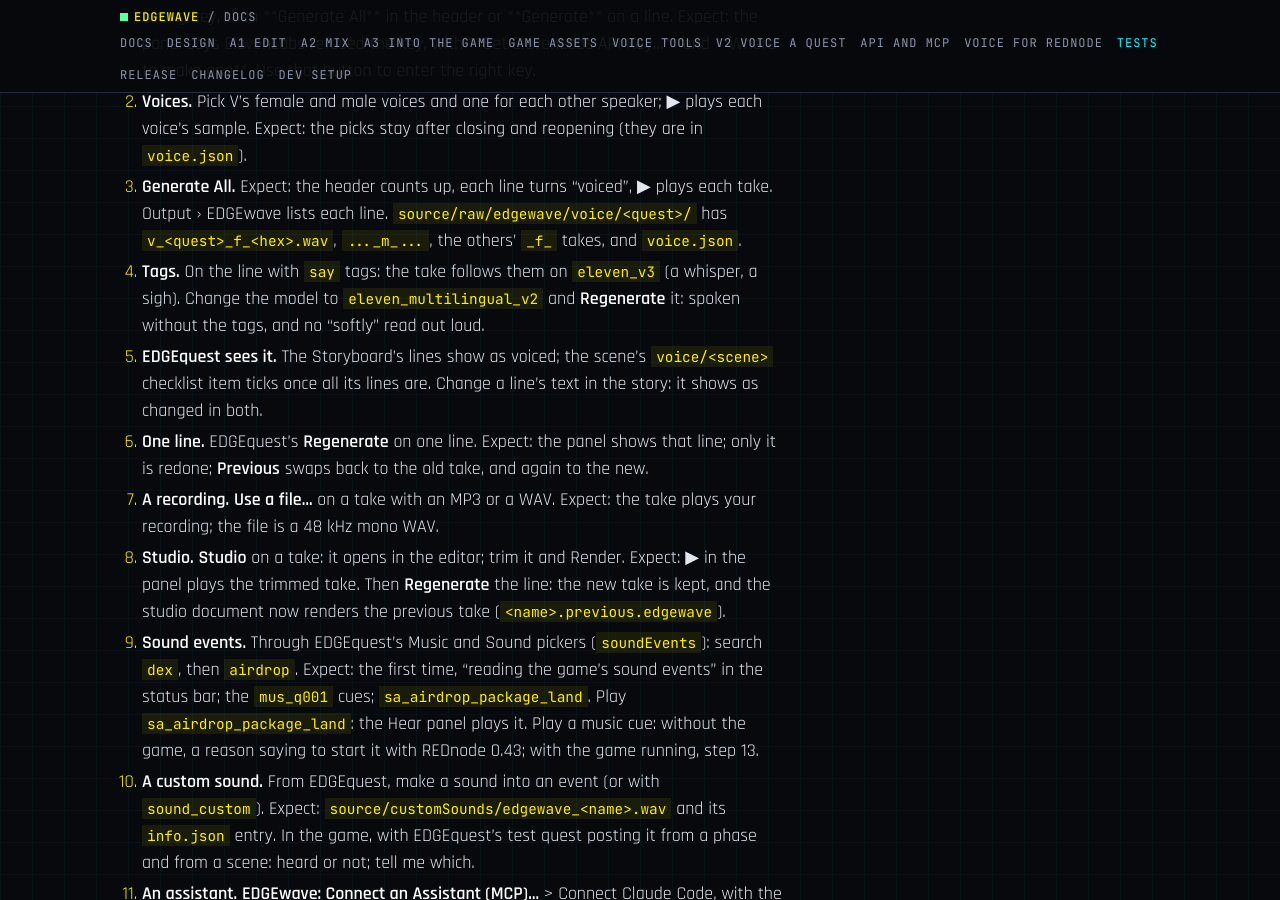
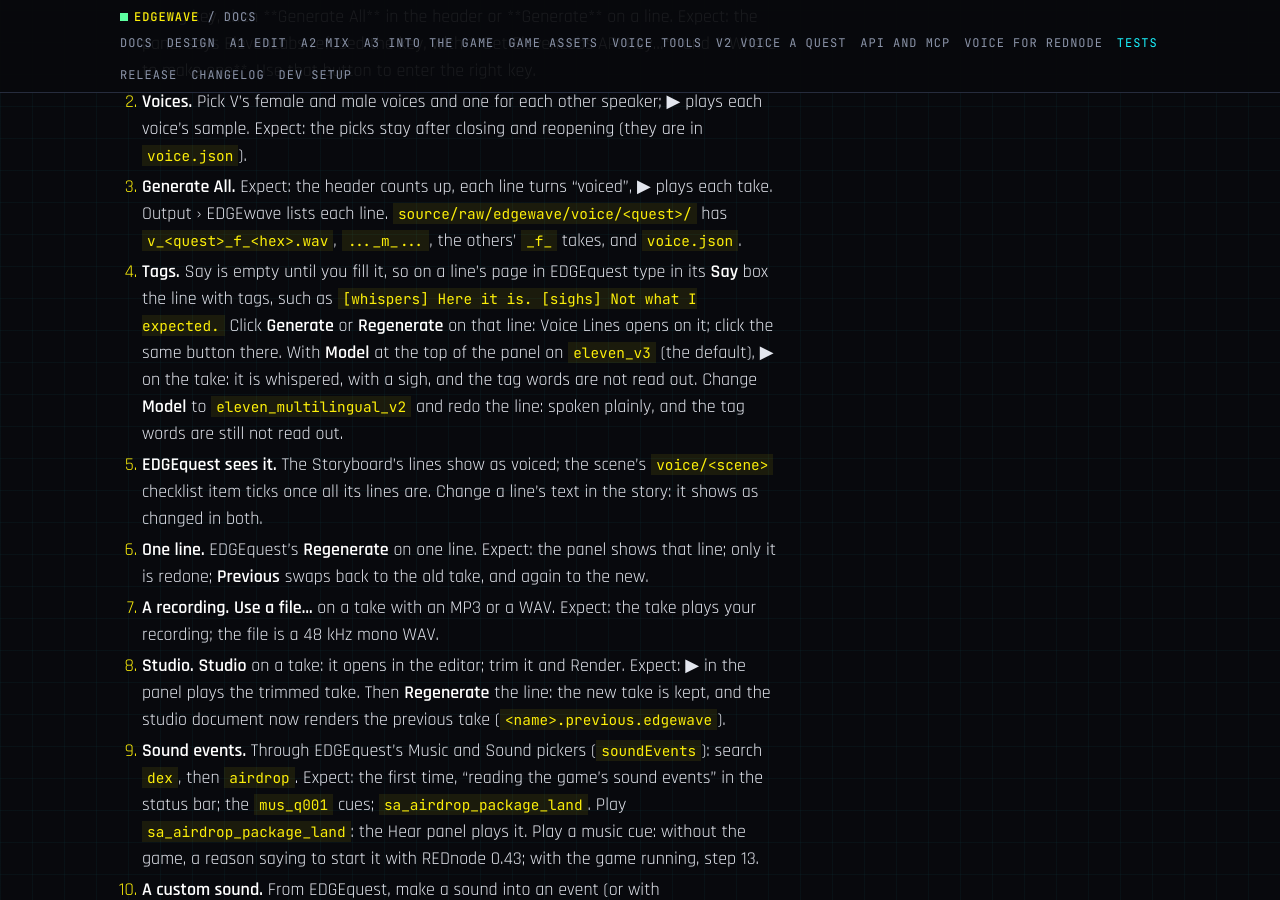
Before and after one commit to Edgemodders/EDGEwave, a Jekyll site: the page built from docs/testing.md, in a window 1280 px wide and 900 px high, scrolled down 21110 px. Built offline with Jekyll 4.4.1, drawn with Linux system fonts in a browser that asks for light colours; our own code applies the rules of GitHub Pages for plain Markdown files.

Commit message:
Testing: V2 step 4 says where the tags go and what to listen for
Co-Authored-By: Claude Opus 5.5 <noreply@anthropic.com>

```diff
--- a/docs/testing.md
+++ b/docs/testing.md
@@ -332,7 +332,7 @@ What is built: [V2 Voice a quest](voice-lines.html) and [API and MCP](api.html).
 1. **From EDGEquest.** Open a quest (**EDGEquest: New Quest...** opens a new one on its Storyboard), click a beat's card, and on its page click **Voice all N lines** beside the scene's name (**Generate** is on each line). Expect: **Voice Lines: <quest>** opens with the scene's lines, V's with F and M takes, all "no take". Then, with the panel open (moved here from V1 step 11; a refused key spends nothing): **EDGEwave: Set ElevenLabs API Key** with a wrong key, then **Generate All** in the header or **Generate** on a line. Expect: the panel says ElevenLabs refused the key, with **Set ElevenLabs API Key…** and **Where to make one**. Use that button to enter the right key.
 2. **Voices.** Pick V's female and male voices and one for each other speaker; ▶ plays each voice's sample. Expect: the picks stay after closing and reopening (they are in `voice.json`).
 3. **Generate All.** Expect: the header counts up, each line turns "voiced", ▶ plays each take. Output › EDGEwave lists each line. `source/raw/edgewave/voice/<quest>/` has `v_<quest>_f_<hex>.wav`, `..._m_...`, the others' `_f_` takes, and `voice.json`.
-4. **Tags.** On the line with `say` tags: the take follows them on `eleven_v3` (a whisper, a sigh). Change the model to `eleven_multilingual_v2` and **Regenerate** it: spoken without the tags, and no "softly" read out loud.
+4. **Tags.** Say is empty until you fill it, so on a line's page in EDGEquest type in its **Say** box the line with tags, such as `[whispers] Here it is. [sighs] Not what I expected.` Click **Generate** or **Regenerate** on that line: Voice Lines opens on it; click the same button there. With **Model** at the top of the panel on `eleven_v3` (the default), ▶ on the take: it is whispered, with a sigh, and the tag words are not read out. Change **Model** to `eleven_multilingual_v2` and redo the line: spoken plainly, and the tag words are still not read out.
 5. **EDGEquest sees it.** The Storyboard's lines show as voiced; the scene's `voice/<scene>` checklist item ticks once all its lines are. Change a line's text in the story: it shows as changed in both.
 6. **One line.** EDGEquest's **Regenerate** on one line. Expect: the panel shows that line; only it is redone; **Previous** swaps back to the old take, and again to the new.
 7. **A recording.** **Use a file…** on a take with an MP3 or a WAV. Expect: the take plays your recording; the file is a 48 kHz mono WAV.
```
